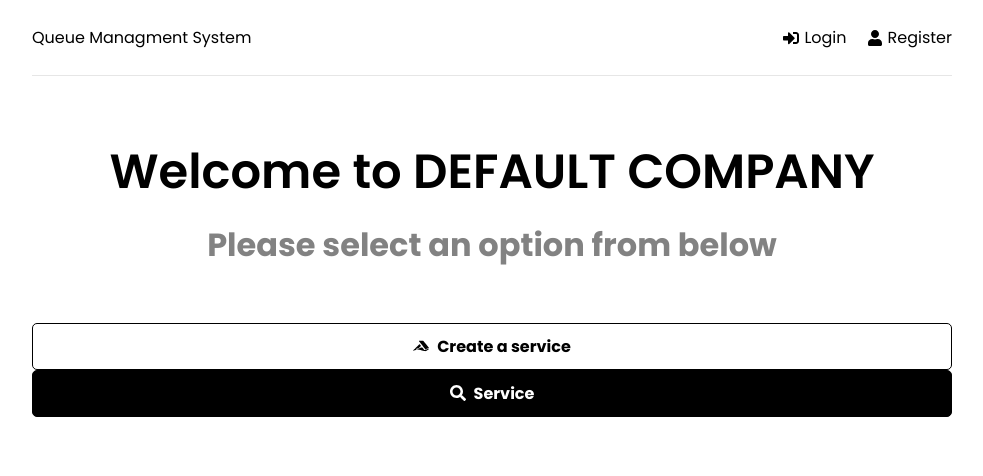
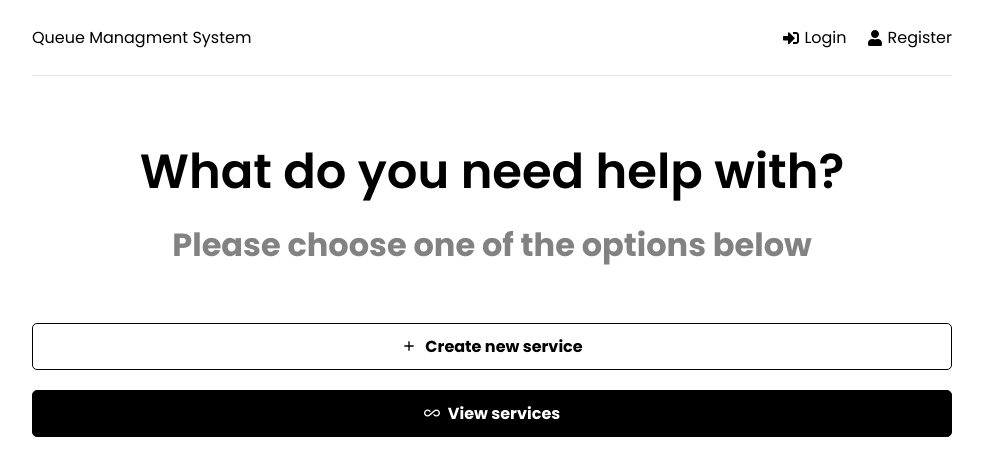
Before and after one commit to manny1918/q-in, a React (Vite) app in the folder frontend/: page / in a window 1280 px wide. Shown: the top 476 px of the page, without its empty margins (148-1131 px from the left). Built offline with nearby package versions, Linux system fonts and the light colour scheme.

Commit message:
update home page

```diff
--- a/frontend/pages/Home.jsx
+++ b/frontend/pages/Home.jsx
@@ -1,20 +1,17 @@
 import { Link } from "react-router-dom";
-import {FaAccusoft, FaSearch} from 'react-icons/fa'
+import {MdAdd, MdAllInclusive} from 'react-icons/md'
 const company = import.meta.env.VITE_COMPANY_NAME || 'DEFAULT COMPANY';
 
 export default function Home() {
 
     return (
-        <>
+                <>
             <section className="heading">
-                <h1>
-                    Welcome to {company}
-                </h1>
-                <p>Please select an option from below</p>
+                <h1>What do you need help with?</h1>
+                <p>Please choose one of the options below</p>
             </section>
-
-            <Link to='/create-service' className='btn btn-reverse'><FaAccusoft/> Create a service</Link>
-            <Link to='/services' className='btn btn-block'> <FaSearch/> Service</Link>
+            <Link to='/new-service' className="btn btn-reverse btn-block"><MdAdd/>Create new service</Link>
+            <Link to='/services' className="btn btn-block"><MdAllInclusive/>View services</Link>
         </>
     )
 }
```
